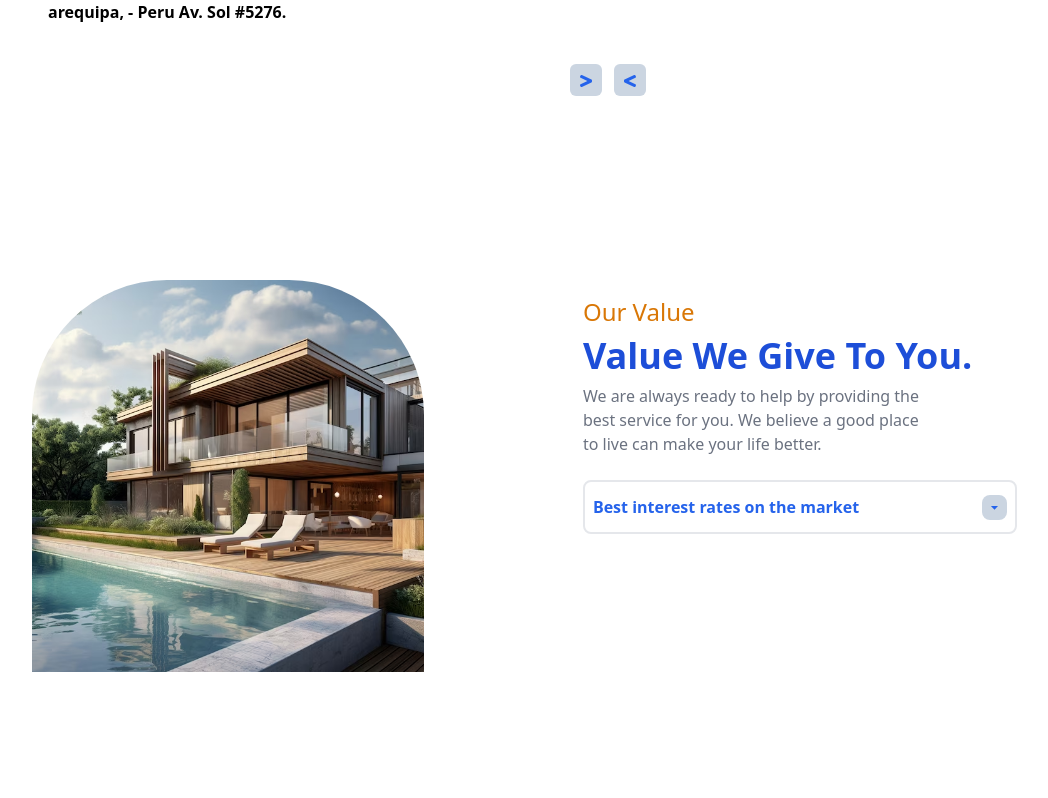
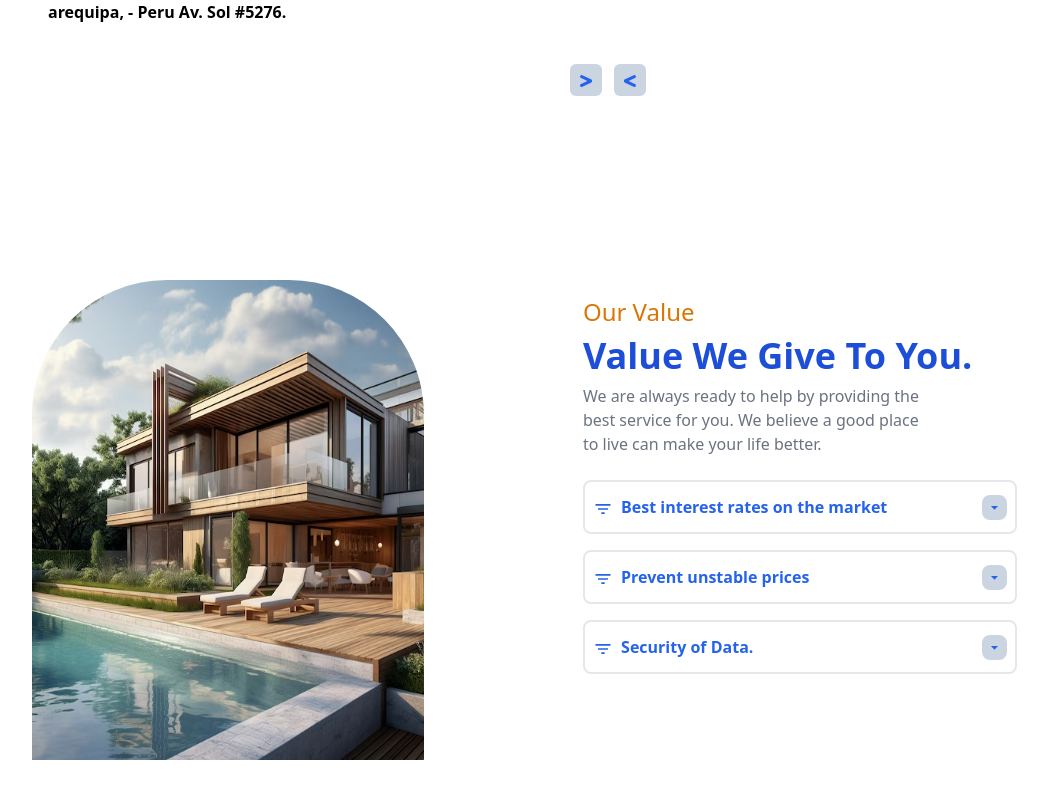
Before and after one commit to TEE2DWHY/RealFy, a React (Vite) app: page / in a window 1280 px wide. Shown: the part 1660-2458 px from the top of the page, without its empty margins (32-1080 px from the left). Built offline with nearby package versions, Linux system fonts and the light colour scheme; a web font is replaced by a local one.

Commit message:
completed features section

```diff
--- a/src/assets/icons/icons.jsx
+++ b/src/assets/icons/icons.jsx
@@ -2,6 +2,8 @@ import { MdDarkMode } from "react-icons/md";
 import { ImLocation } from "react-icons/im";
 import { FaGreaterThan, FaLessThan } from "react-icons/fa";
 import { MdOutlineArrowDropDown } from "react-icons/md";
+import { MdOutlineFilterList } from "react-icons/md";
+import { MdCancel } from "react-icons/md";
 
 export const DarkMode = () => {
   return (
@@ -45,3 +47,19 @@ export const ArrowDown = () => {
     </>
   );
 };
+
+export const List = () => {
+  return (
+    <>
+      <MdOutlineFilterList className="inline mr-1 cursor-pointer" size="20" />
+    </>
+  );
+};
+
+export const Cancel = () => {
+  return (
+    <>
+      <MdCancel className="inline mr-1 cursor-pointer" size="20" />
+    </>
+  );
+};
--- a/src/data/data.jsx
+++ b/src/data/data.jsx
@@ -6,6 +6,7 @@ import brandOne from "../assets/images/brand-1.avif";
 import brandTwo from "../assets/images/brand-2.avif";
 import brandThree from "../assets/images/brand-3.avif";
 import brandFour from "../assets/images/brand-4.avif";
+import { ArrowDown, Cancel } from "../assets/icons/icons";
 
 // brands array
 const brands = [
@@ -64,4 +65,31 @@ const carouselContents = [
   },
 ];
 
-export { brands, carouselContents };
+const accordionData = [
+  {
+    question: "Best interest rates on the market",
+    icon: <ArrowDown />,
+    close: <Cancel />,
+    answer:
+      "We offer competitive interest rates that suit your budget and financial needs. Our rates are designed to ensure affordability and convenience for property investments.",
+    accordionKey: 0,
+  },
+  {
+    question: "Prevent unstable prices",
+    icon: <ArrowDown />,
+    close: <Cancel />,
+    answer:
+      "We guarantee price stability on your property investments. Our transparent pricing models ensure no unexpected price changes, securing your investment's value over time.",
+    accordionKey: 1,
+  },
+  {
+    question: "Security of Data.",
+    icon: <ArrowDown />,
+    close: <Cancel />,
+    answer:
+      "Data security is our top priority. We implement state-of-the-art security measures to protect your personal and property-related information, ensuring confidentiality and trust.",
+    accordionKey: 2,
+  },
+];
+
+export { brands, carouselContents, accordionData };
--- a/src/pages/Home.jsx
+++ b/src/pages/Home.jsx
@@ -1,14 +1,14 @@
 // *
 import { useEffect, useState } from "react";
 // icons
-import { Next, Previous, Location, ArrowDown } from "../assets/icons/icons";
+import { Next, Previous, Location, List } from "../assets/icons/icons";
 // components
 import Navbar from "../components/Navbar";
 // images
 import heroImg from "../assets/images/hero-img.jpg";
 import estateFive from "../assets/images/estate-5.avif";
 //data
-import { brands, carouselContents } from "../data/data";
+import { brands, carouselContents, accordionData } from "../data/data";
 
 const Home = () => {
   const [premiumProduct, setPremiumProduct] = useState(0);
@@ -40,7 +40,13 @@ const Home = () => {
     setCurrentContent(index);
   };
 
-  const [clicked, setClicked] = useState(false);
+  const [clicked, setClicked] = useState();
+  const [isOpen, setIsOpen] = useState(false);
+
+  const handleAccordion = (index) => {
+    setClicked(index);
+    setIsOpen(!isOpen);
+  };
 
   return (
     <>
@@ -164,7 +170,7 @@ const Home = () => {
 
       {/* Features */}
       <section className="px-16 py-40" id="features">
-        <div className="flex justify-between">
+        <div className="flex justify-between h-[480px]">
           <div className="w-5/12">
             <img
               className="w-5/6 h-full rounded-md rounded-tl-[135px] rounded-tr-[135px] rounded-br-[0px] rounded-bl-[0px]"
@@ -182,25 +188,29 @@ const Home = () => {
               We believe a good place to live can make your life better.
             </p>
             <div className="rounded-md border-solid border-gray-900 py-2">
-              <div className=" text-blue-600 my-4 font-sans border-2 py-3 px-2 rounded-lg font-bold w-10/12">
+              {accordionData.map((data, index) => (
+                <div
+                  className="text-blue-600 my-4 font-sans border-2 py-3 px-2 rounded-lg font-bold w-10/12"
+                  key={index}
+                >
                   <div className="flex items-center justify-between">
-                  <span> Best interest rates on the market</span>
-                  <span onClick={() => setClicked(!clicked)}>
-                    <ArrowDown />
+                    <span>
+                      <List /> {data.question}
+                    </span>
+                    <span onClick={() => handleAccordion(data.accordionKey)}>
+                      {data.icon}
                     </span>
                   </div>
-                {clicked && (
+                  {isOpen && clicked === data.accordionKey && (
                     <p
                       className="text-gray-500 my-2 px-2 text-sm"
                       data-aos="fade-in"
                     >
-                    Lorem ipsum dolor, sit amet consectetur adipisicing elit.
-                    Numquam excepturi asperiores doloremque reiciendis velit
-                    quidem earum vero nemo modi aliquid iste fugiat, aperiam
-                    eligendi cum, facilis nobis quas explicabo. Vitae
+                      {accordionData[clicked].answer}
                     </p>
                   )}
                 </div>
+              ))}
             </div>
           </div>
         </div>
```
Lines whose indentation alone changed are shown as unchanged.
